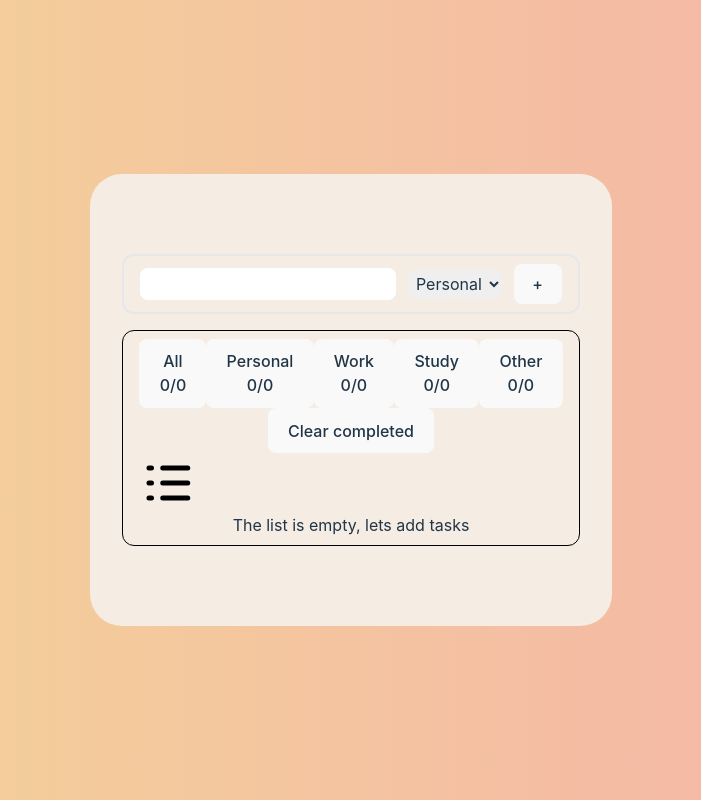
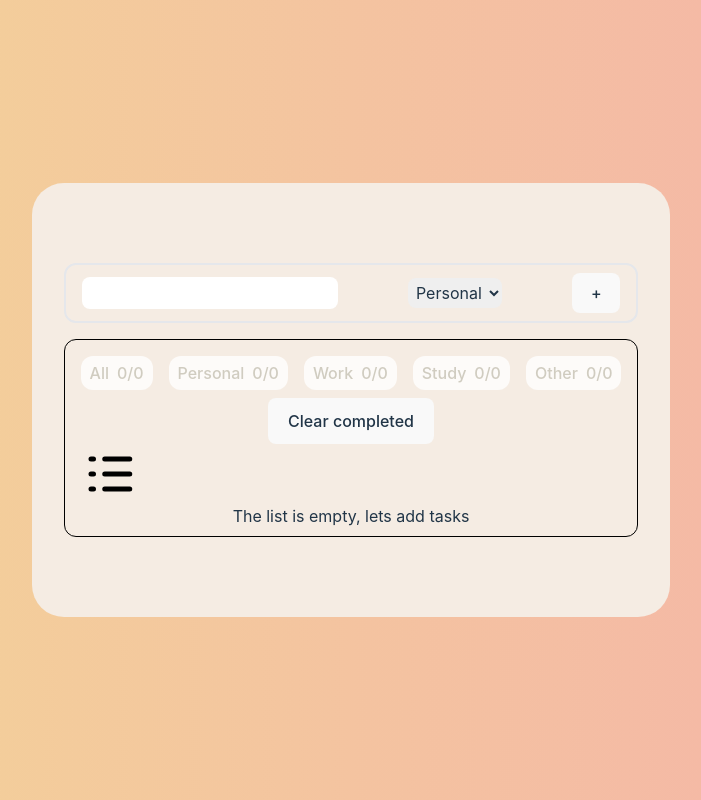
Before and after one commit to aehamdy/Todomoro, a React (Vite) app: page / in a window 1280 px wide. Shown: the whole page, without its empty margins (289-990 px from the left). Built offline with nearby package versions, Linux system fonts and the light colour scheme.

Commit message:
style: style CategorySelcetion Component

```diff
--- a/src/components/CategorySelection.jsx
+++ b/src/components/CategorySelection.jsx
@@ -87,32 +87,52 @@ function CategorySelection(props) {
   useEffect(() => {}, [todos]);
 
   return (
-    <section>
-      <button type="button" onClick={() => clickHandler(ALL)}>
+    <section className="flex gap-4 py-2">
+      <button
+        type="button"
+        onClick={() => clickHandler(ALL)}
+        className="flex justify-between items-center gap-2 w-fit h-fit py-1 px-2 text-tabs-text bg-tabs-bg rounded-lg hover:border-none focus:outline-none focus:text-white focus:bg-all-color"
+      >
         All
         <span className="block">
           {allCheckedTodos.length}/{allTodos.length}
         </span>
       </button>
-      <button type="button" onClick={() => clickHandler(PERSONAL)}>
+      <button
+        type="button"
+        onClick={() => clickHandler(PERSONAL)}
+        className="flex justify-between items-center gap-2 w-fit h-fit py-1 px-2 text-tabs-text bg-tabs-bg rounded-lg hover:border-none focus:outline-none focus:text-white focus:bg-personal-color"
+      >
         Personal
         <span className="block">
           {checkedPersonalTodos.length}/{personalTodos.length}
         </span>
       </button>
-      <button type="button" onClick={() => clickHandler(WORK)}>
+      <button
+        type="button"
+        onClick={() => clickHandler(WORK)}
+        className="flex justify-between items-center gap-2 w-fit h-fit py-1 px-2 text-tabs-text bg-tabs-bg rounded-lg hover:border-none focus:outline-none focus:text-white focus:bg-work-color focus"
+      >
         Work
         <span className="block">
           {checkedWorkTodos.length}/{workTodos.length}
         </span>
       </button>
-      <button type="button" onClick={() => clickHandler(STUDY)}>
+      <button
+        type="button"
+        onClick={() => clickHandler(STUDY)}
+        className="flex justify-between items-center gap-2 w-fit h-fit py-1 px-2 text-tabs-text bg-tabs-bg rounded-lg hover:border-none focus:outline-none focus:text-white focus:bg-study-color"
+      >
         Study
         <span className="block">
           {checkedStudyTodos.length}/{studyTodos.length}
         </span>
       </button>
-      <button type="button" onClick={() => clickHandler(OTHER)}>
+      <button
+        type="button"
+        onClick={() => clickHandler(OTHER)}
+        className="flex justify-between items-center gap-2 w-fit h-fit py-1 px-2 text-tabs-text bg-tabs-bg rounded-lg hover:border-none focus:outline-none focus:text-white focus:bg-other-color"
+      >
         Other
         <span className="block">
           {checkedOtherTodos.length}/{otherTodos.length}
--- a/src/components/InputForm.jsx
+++ b/src/components/InputForm.jsx
@@ -55,7 +55,8 @@ function InputForm() {
 
   return (
     <>
-      <section className="flex justify-between items-center border-2 border-solid rounded-lg py-2 px-4 mb-4">
+      <section className="flex flex-col">
+        <div className="flex justify-between items-center border-2 border-solid rounded-lg py-2 px-4 mb-4">
           <div>
             <label htmlFor="taskInput" className="flex items-center relative">
               <input
@@ -73,7 +74,6 @@ function InputForm() {
                 X
               </span>
             </label>
-          <p>{inputError && "Please insert a valid task"}</p>
           </div>
           <TodoCategories setCategory={setCategory} />
           <div>
@@ -85,6 +85,10 @@ function InputForm() {
               +
             </button>
           </div>
+        </div>
+        <p className="text-warning-color">
+          {inputError && "Please insert valid text"}
+        </p>
       </section>
       <List todos={todos} setTodos={setTodos} save={save} />
     </>
--- a/tailwind.config.js
+++ b/tailwind.config.js
@@ -8,7 +8,26 @@ export default {
     extend: {
       colors: {
         'warning-color': '#e20807',
-        'app-bg' : 'rgb(245, 236, 227)'
+        'app-bg' : 'rgb(245, 236, 227)',
+        'tabs-text': 'rgb(208, 204, 192)',
+        // 'tabs-text': 'rgb(209, 202, 184)',
+        'tabs-bg': 'rgb(255, 255 ,255, .8)',
+        // 'tabs-bg': 'rgb(220, 220, 220)',
+        // 'all-color': 'rgb(123, 162, 205)',
+        // 'all-color': 'rgb(190, 208, 210)',
+        'all-color': 'rgb(190, 209, 226)',
+        // 'all-color': 'rgb(96, 120, 120)',
+        // 'personal-color': 'rgb(118, 67, 76)',
+        // 'personal-color': 'rgb(225, 179, 127)',
+        'personal-color': 'rgb(203, 161, 201)',
+        // 'work-color': 'rgb(244, 173, 167)',
+        // 'work-color': 'rgb(210, 134, 134)',
+        'work-color': 'rgb(242, 160, 172)',
+        'study-color': 'rgb(0, 174, 161)',
+        // 'other-color': 'rgb(180, 222, 198)',
+        // 'other-color': 'rgb(146, 160, 195)',
+        // 'other-color': 'rgb(254, 211, 221)',
+        'other-color': 'rgb(227, 126, 98)',
       },
       padding: {
 
```
Lines whose indentation alone changed are shown as unchanged.
